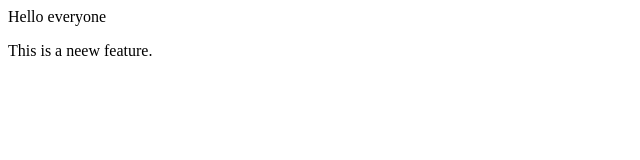
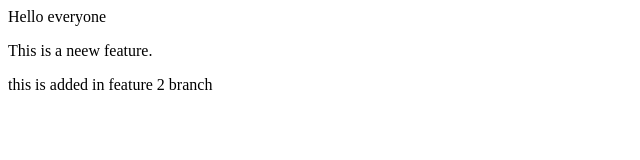
Before and after one commit to prasannaneupane/gitdemo, a plain HTML site: page index.html in a window 1280 px wide. Shown: the whole page, without its empty margins (0-640 px from the left). Drawn offline with Linux system fonts and the light colour scheme.

Commit message:
added feature2

```diff
--- a/index.html
+++ b/index.html
@@ -1,2 +1,3 @@
 <p>Hello everyone</p>
 <p>This is a neew feature.</p>
+<p>this is added in feature 2 branch  </p>
```
